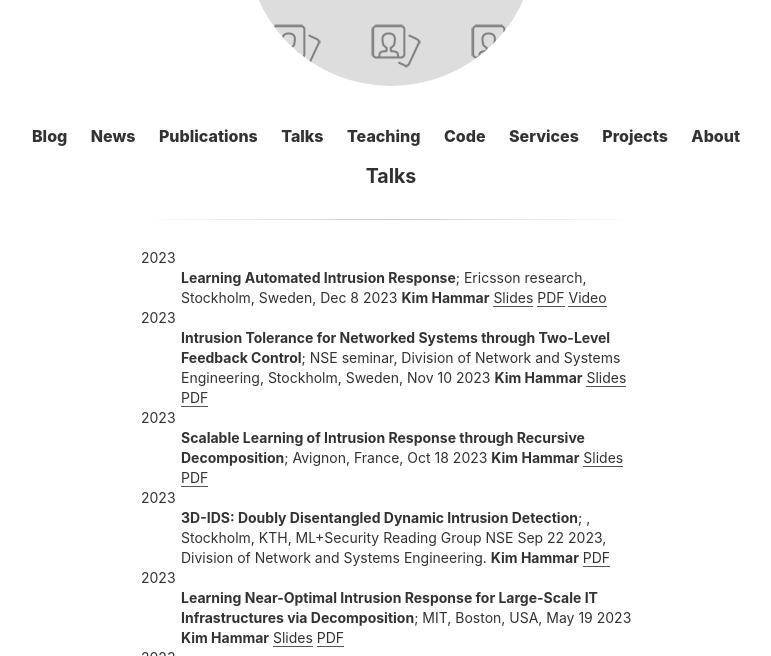
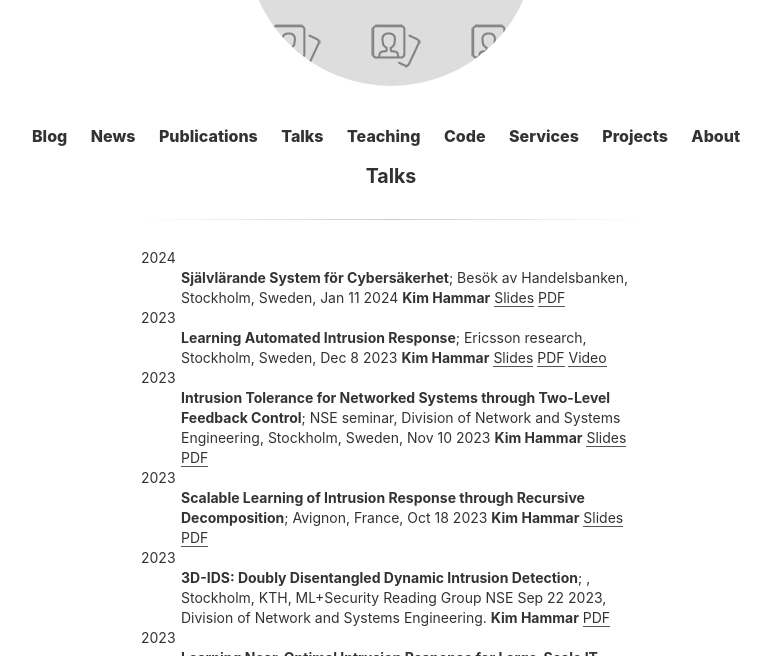
Before and after one commit to Limmen/Limmen.github.io, a Jekyll site: the page built from talks.md, in a window 1280 px wide and 900 px high, cut to the strip 244-900 px from the top of the window. Shown: the whole strip, without its empty margins (249-1020 px from the left). Built offline with Jekyll 4.4.1, drawn with Linux system fonts in a browser that asks for light colours.

Commit message:
add talk

```diff
--- a/talks.md
+++ b/talks.md
@@ -2,6 +2,12 @@
 layout: page
 title: Talks
 ---
+
+2024
+:   **Självlärande System för Cybersäkerhet**; Besök av Handelsbanken, Stockholm, Sweden, Jan 11 2024
+    **Kim Hammar**
+	[Slides](https://www.slideshare.net/KimHammar/sjlvlrande-system-fr-cyberskerhet-kth)
+	[PDF](/assets/slides/handelsbanken_2024_jan.pdf)
 
 2023
 :   **Learning Automated Intrusion Response**; Ericsson research, Stockholm, Sweden, Dec 8 2023
```
Also changed, not shown: 1 other file.
